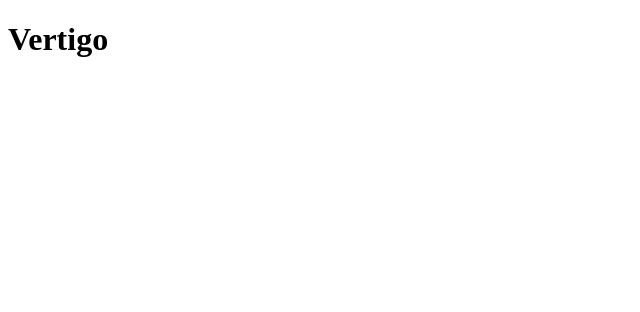
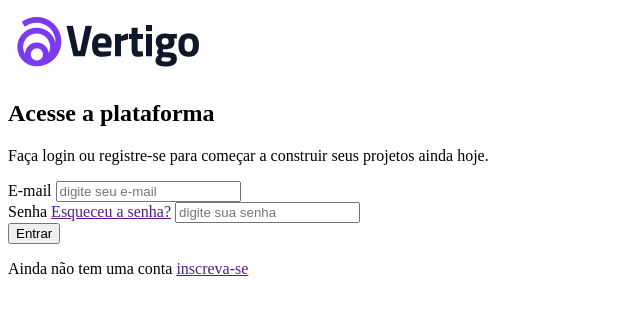
Before and after one commit to rick915/projeto_vertigo, a plain HTML site: page index.html in a window 1280 px wide. Shown: the whole page, without its empty margins (0-640 px from the left). Drawn offline with Linux system fonts and the light colour scheme.

Commit message:
atualazação - HTML terinado

```diff
--- a/index.html
+++ b/index.html
@@ -7,6 +7,36 @@
     <title>Vertigo</title>
 </head>
 <body>
-   <h1>Vertigo</h1>
+   <header>
+    <img src="./imagens/logo.png" alt="Logo">
+   </header>
+
+   <main>
+    <section class="descricao">
+        <h1>Acesse a plataforma</h1>
+
+        <p>Faça login ou registre-se para começar a construir seus projetos ainda hoje.</p>
+
+        <section class="login">
+            <form action="">
+                <div class="input-box">
+                    <label for="email">E-mail</label>
+                    <input type="email" placeholder="digite seu e-mail" id="email">
+                </div>
+                <div class="input-box">
+                    <label for="senha">Senha</label>
+                    <a href="">Esqueceu a senha?</a>
+                    <input type="password" placeholder="digite sua senha" id="senha">
+                </div>
+
+                <button>Entrar</button>
+            </form>
+
+            <p>
+               Ainda  não tem uma conta <a href="">inscreva-se</a>
+            </p>
+        </section>
+    </section>
+   </main>
 </body>
 </html>
```
